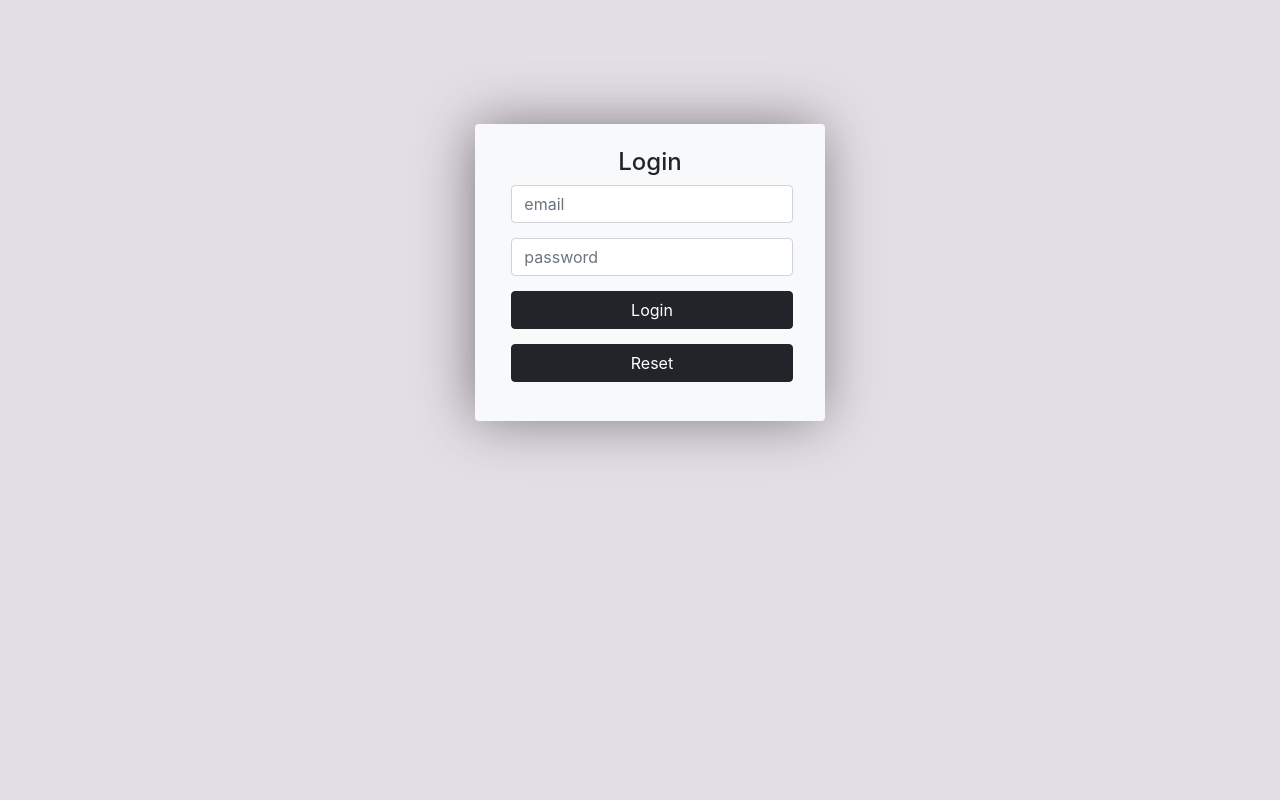
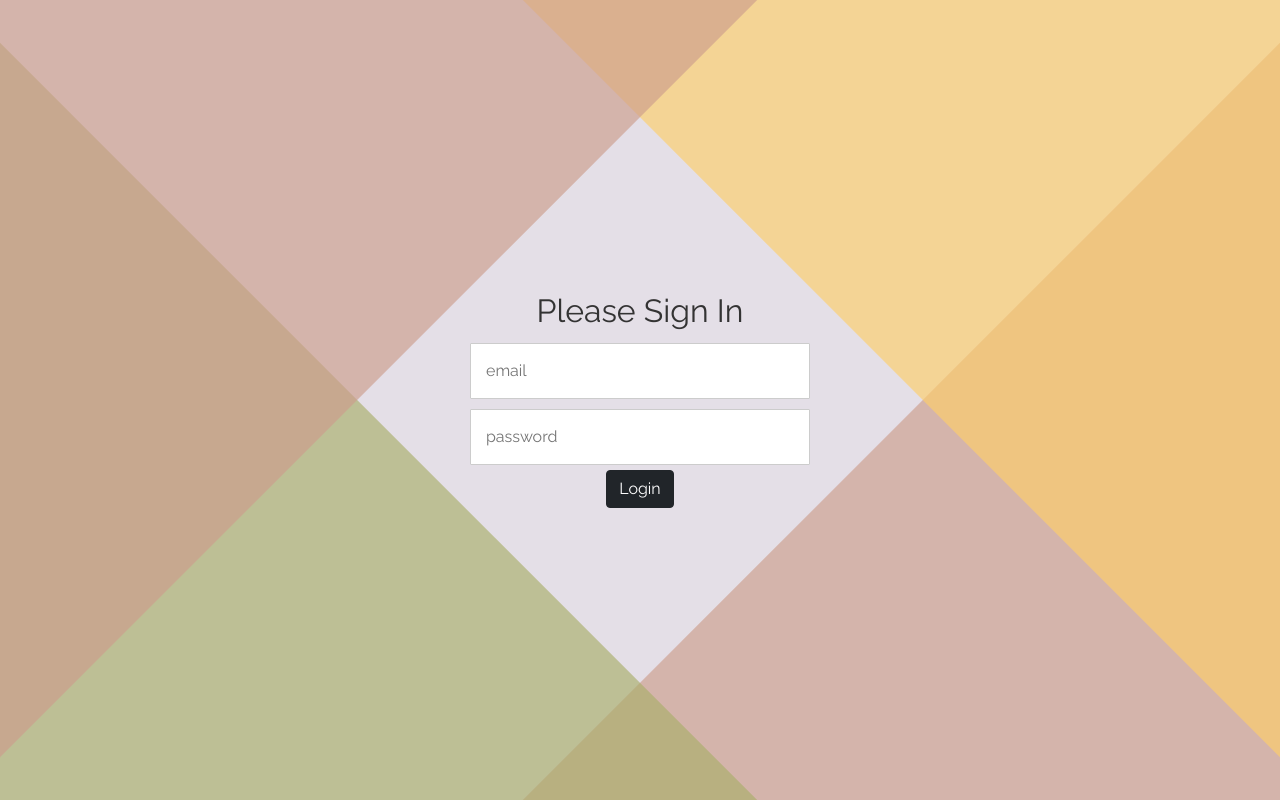
Before and after one commit to Maa1236/finalproject, a React (Create React App) app: page / in a window 1280 px wide. Built offline with nearby package versions, Linux system fonts and the light colour scheme.

Commit message:
log in form, css

```diff
--- a/src/Components/InfoModal/InfoModal.css
+++ b/src/Components/InfoModal/InfoModal.css
@@ -1,4 +1,3 @@
-
 .modalClass .coll {
   display: flex;
   flex-direction: column;
@@ -12,13 +11,11 @@ flex-direction: column;
   flex: 1;
   padding-left: 60px;
   padding-bottom: 30px;
-
 }
 
 .col {
   display: flex;
   flex-direction: row;
-
 }
 
 .modalClass p {
@@ -32,21 +29,30 @@ padding-bottom: 30px;
   padding: 0px;
 }
 
-
-.img{
+.img {
   box-shadow: 2px 4px 4px rgba(109, 103, 103, 0.83);
-    border-radius:50%;
+  border-radius: 50%;
+  background-color: white;
 }
 
-.img:hover{
+.img:hover {
   cursor: pointer;
 }
 .details {
   padding-right: 120px;
-
 }
 
-.eye:hover{
+.eye:hover {
   cursor: pointer;
   color: white;
 }
+
+.eyeDiv {
+  padding: 0;
+  width: fit-content;
+}
+
+.bgColHeader {
+  background-color: rgb(205, 157, 141);
+  color: white;
+}
--- a/src/Components/InfoModal/InfoModal.jsx
+++ b/src/Components/InfoModal/InfoModal.jsx
@@ -1,25 +1,18 @@
 import React, { useState } from "react";
 
-import { Modal } from 'react-bootstrap';
+import { Modal } from "react-bootstrap";
 
-import './InfoModal.css';
-
-
-
-
+import "./InfoModal.css";
 
 export default function InfoModal({ reports, catchId, reportId }) {
-
-
   var modalComponent;
   const [show, setShow] = useState(false);
-    const [catchReportId, setCatchReportId] = useState("undefined")
+  const [catchReportId, setCatchReportId] = useState("undefined");
   const handleClose = () => setShow(false);
   const handleShow = () => {
     setShow(true);
     setCatchReportId(reportId);
-    }
-
+  };
 
   modalComponent = reports.map((report) => {
     if (catchReportId === report.id) {
@@ -29,9 +22,14 @@ export default function InfoModal({ reports, catchId, reportId }) {
       const d = interviewDate.getDate();
       return (
         <Modal show={show} onHide={handleClose} centered size="lg">
-                    <Modal.Header >
+          <Modal.Header className="bgColHeader">
             <Modal.Title>{report.candidateName} </Modal.Title>
-                        <img src="./Webp.png" alt="bla" onClick={handleClose} className="img" />
+            <img
+              src="./Webp.png"
+              alt="bla"
+              onClick={handleClose}
+              className="img"
+            />
           </Modal.Header>
           <Modal.Body>
             <div className="col modalClass">
@@ -61,16 +59,16 @@ export default function InfoModal({ reports, catchId, reportId }) {
             </div>
           </Modal.Body>
         </Modal>
-            )
-
+      );
     }
     return null;
-    })
+  });
   return (
     <>
-            <div onClick={handleShow}><i className="material-icons eye">visibility</i>
+      <div onClick={handleShow} className="eyeDiv">
+        <i className="material-icons eye">visibility</i>
       </div>
       {modalComponent}
     </>
-    )
+  );
 }
--- a/src/Components/Login/Login.css
+++ b/src/Components/Login/Login.css
@@ -1,13 +1,81 @@
-.mainMain{
-    margin-top: 100px;
+
+@import url('https://fonts.googleapis.com/css?family=Raleway:400,700');
+ *, *:before, *:after {
+	 box-sizing: border-box;
 }
-.mainCont{
-    border-radius: 4px;
-    box-shadow: -3px 0px 57px -2px rgba(80, 80, 80, 0.68);
-    -webkit-box-shadow: -3px 0px 57px -2px rgba(71, 71, 71, 0.68);
-    -moz-box-shadow: -3px 0px 57px -2px rgba(58, 58, 58, 0.68);
+ body {
+	 min-height: 100vh;
+	 font-family: 'Raleway', sans-serif;
 }
-
-.nasaKlasa {
-    margin-bottom: 15px;
+ .newClassForCss {
+	 position: absolute;
+	 width: 100%;
+	 height: 100%;
+	 overflow: hidden;
 }
+ .newClassForCss:hover .top:before, .newClassForCss:active .top:before, .newClassForCss:hover .bottom:before, .newClassForCss:active .bottom:before, .newClassForCss:hover .top:after, .newClassForCss:active .top:after, .newClassForCss:hover .bottom:after, .newClassForCss:active .bottom:after {
+	 margin-left: 200px;
+	 transform-origin: -200px 50%;
+	 transition-delay: 0s;
+}
+ .newClassForCss:hover .center, .newClassForCss:active .center {
+	 opacity: 1;
+	 transition-delay: 0.2s;
+}
+ .top:before, .bottom:before, .top:after, .bottom:after {
+	 content: '';
+	 display: block;
+	 position: absolute;
+	 width: 200vmax;
+	 height: 200vmax;
+	 top: 50%;
+	 left: 50%;
+	 margin-top: -100vmax;
+	 transform-origin: 0 50%;
+	 transition: all 0.5s cubic-bezier(0.445, 0.05, 0, 1);
+	 z-index: 10;
+	 opacity: 0.65;
+	 transition-delay: 0.2s;
+}
+ .top:before {
+	 transform: rotate(45deg);
+	 background: rgb(205,157,141);
+}
+ .top:after {
+	 transform: rotate(135deg);
+	 background: rgb(169,174,107);
+}
+ .bottom:before {
+	 transform: rotate(-45deg);
+	 background: rgb(254,206,106);
+}
+ .bottom:after {
+	 transform: rotate(-135deg);
+	 background: rgb(205,157,141);
+}
+ .center {
+	 position: absolute;
+	 width: 400px;
+	 height: 400px;
+	 top: 50%;
+	 left: 50%;
+	 margin-left: -200px;
+	 margin-top: -200px;
+	 display: flex;
+	 flex-direction: column;
+	 justify-content: center;
+	 align-items: center;
+	 padding: 30px;
+	 opacity: 0;
+	 transition: all 0.5s cubic-bezier(0.445, 0.05, 0, 1);
+	 transition-delay: 0s;
+	 color: #333;
+}
+ .center input {
+	 width: 100%;
+	 padding: 15px;
+	 margin: 5px;
+	 border-radius: 1px;
+	 border: 1px solid #ccc;
+	 font-family: inherit;
+}
--- a/src/Components/Login/Login.jsx
+++ b/src/Components/Login/Login.jsx
@@ -1,45 +1,29 @@
 import "./Login.css";
 
-export const Login = ({ setInputEmail, setInputPassword,letMeIn }) => {
-
+export const Login = ({ setInputEmail, setInputPassword, letMeIn }) => {
   return (
-    <div className="container mainMain">
-      <div className="row">
-        <div className="col-md-4 offset-md-4">
-          <div className="login-form bg-light mt-4 p-4 mainCont">
-            <form action="" method="">
-              <h4 className="text-center">Login</h4>
-              <div className="col-12 row g-3 nasaKlasa">
+    <div class="newClassForCss" onclick="onclick">
+      <div class="top"></div>
+      <div class="bottom"></div>
+      <div class="center">
+        <h2>Please Sign In</h2>
         <input
-                  type="text"
-                  name="email"
-                  className="form-control"
+          type="email"
           placeholder="email"
-                  onChange={(event) => { setInputEmail(event.target.value) } }
+          onChange={(event) => {
+            setInputEmail(event.target.value);
+          }}
         />
-              </div>
-              <div className="col-12 row g-3 nasaKlasa">
         <input
           type="password"
-                  name="password"
-                  className="form-control"
           placeholder="password"
-                  onChange={(event) => { setInputPassword(event.target.value) } }
+          onChange={(event) => {
+            setInputPassword(event.target.value);
+          }}
         />
-              </div>
-              <div className="col-12 row g-3 nasaKlasa">
-                <button type="submit" className="btn btn-dark " onClick={letMeIn} >
+        <button type="submit" className="btn btn-dark " onClick={letMeIn}>
           Login
         </button>
-              </div>
-              <div className="col-12 row g-3 nasaKlasa">
-                <button type="reset" className="btn btn-dark ">
-                  Reset
-                </button>
-              </div>
-            </form>
-          </div>
-        </div>
       </div>
     </div>
   );
--- a/src/Components/MainPage/MainPage.jsx
+++ b/src/Components/MainPage/MainPage.jsx
@@ -22,8 +22,10 @@ export const MainPage = ({ setIsLogIn, setIsLoading, isLoading }) => {
       },
     })
       .then((response) => response.json())
-      .then((data) => setCandidates(data));
-      setIsLoading(false);
+      .then((data) => {
+        setCandidates(data);
+        setIsLoading(false);
+      });
   }, [setIsLogIn, setIsLoading]);
 
   useEffect(() => {
@@ -37,7 +39,7 @@ export const MainPage = ({ setIsLogIn, setIsLoading, isLoading }) => {
     })
       .then((response) => response.json())
       .then((data) => setReports(data));
-      setIsLoading(false);
+    setIsLoading(false);
   }, [setIsLogIn, setIsLoading]);
 
   if (isLoading) return <Loader />;
--- a/src/Components/ReportHeader/ReportHeader.jsx
+++ b/src/Components/ReportHeader/ReportHeader.jsx
@@ -25,7 +25,7 @@ export const ReportHeader = ({ candidates, catchId }) => {
               <p>{candidat.email}</p>
             </div>
             <div className="birthEducation">
-              <p>{`Date of birth:${d}.${m}.${y}`}</p>
+              <p>{`Date of birth: ${d}.${m}.${y}`}</p>
               <p>{candidat.education}</p>
             </div>
           </div>
```
Lines whose indentation alone changed are shown as unchanged.
